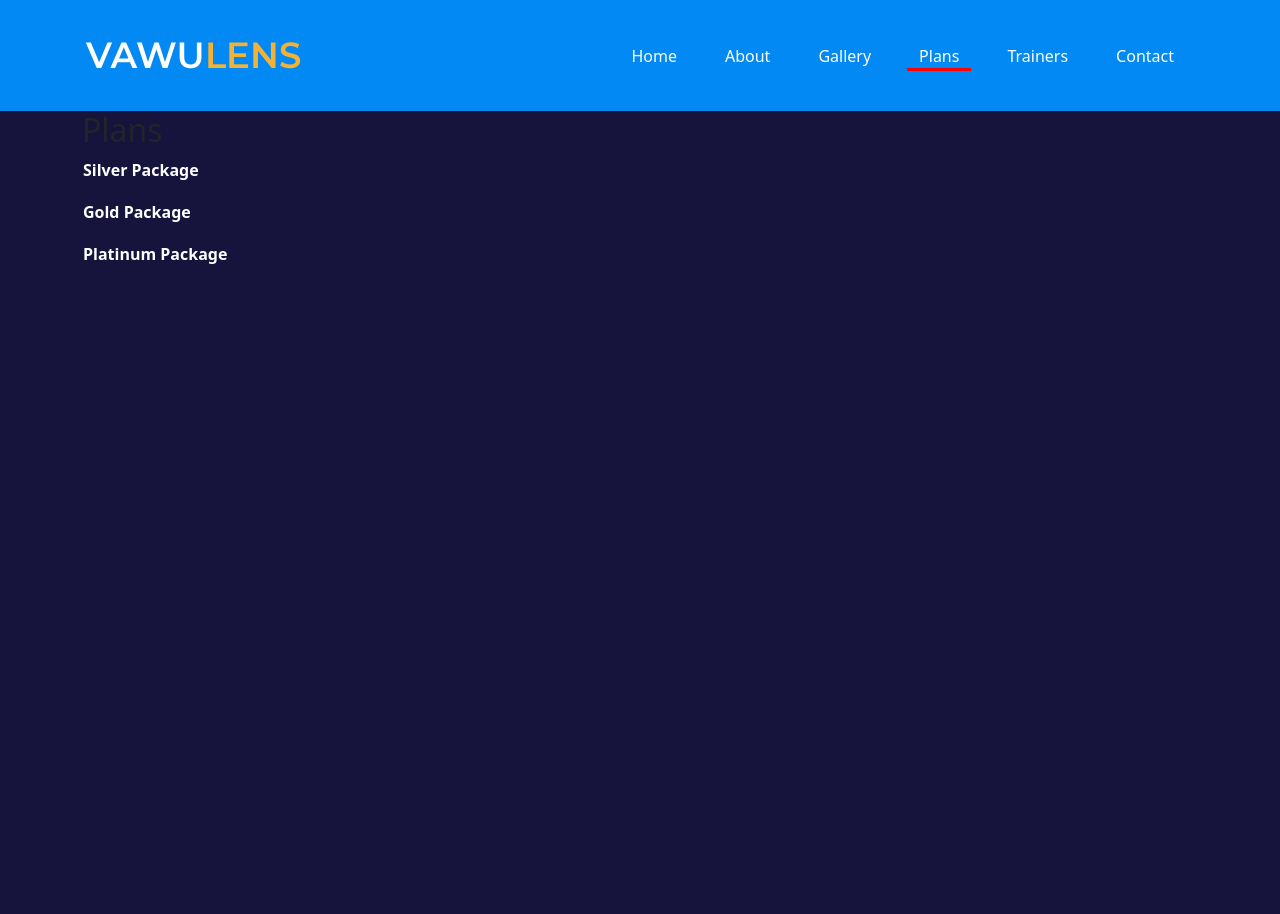
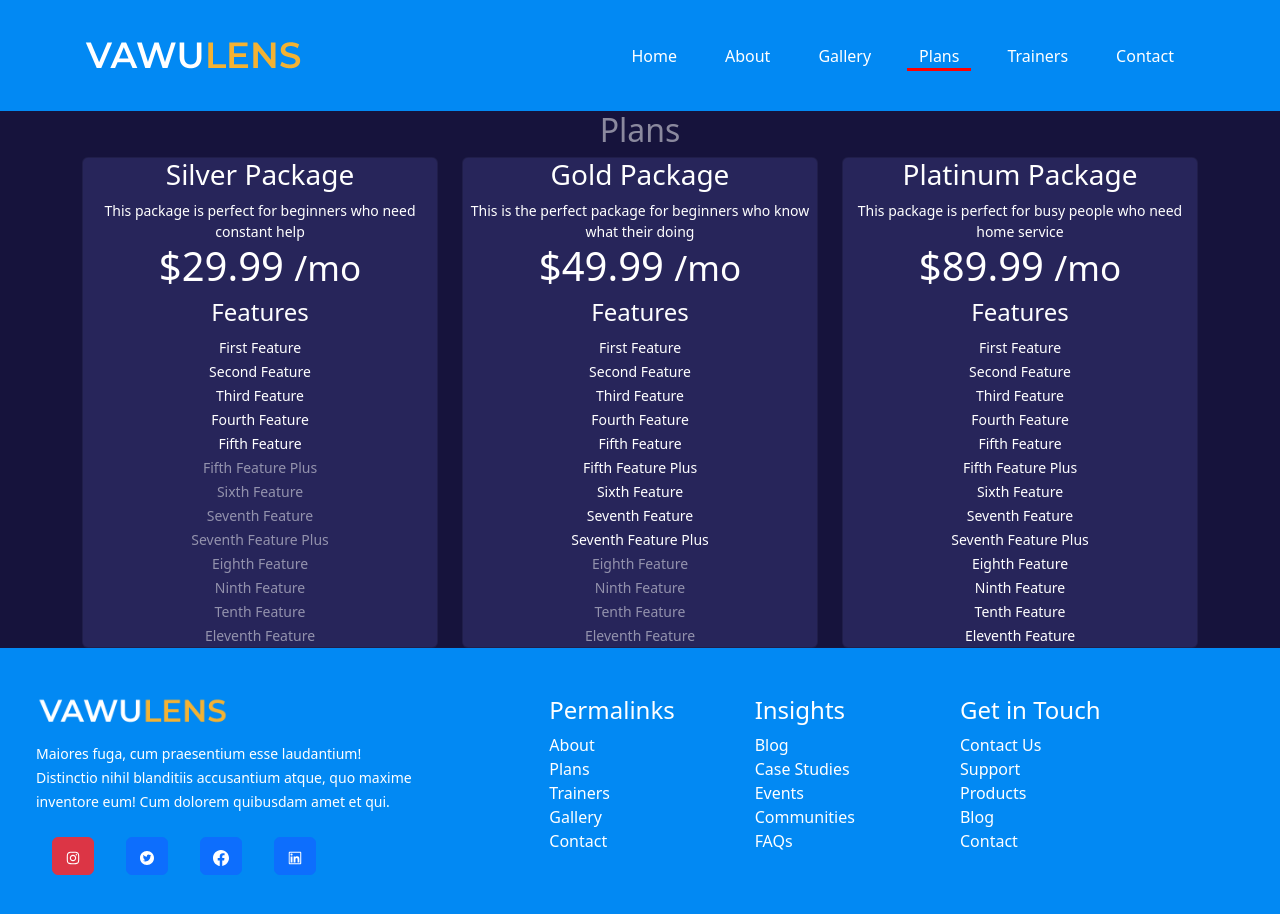
Before and after one commit to neelpopat242/VaW_gymnase, a React (Create React App) app: page /plans in a window 1280 px wide. Shown: the top 914 px of the page. Before the commit the page ends 800 px from the top, so only its background shows below. Built offline with nearby package versions, Linux system fonts and the light colour scheme.

Commit message:
Plans & Trainer UI ready

```diff
--- a/src/pages_route/about/About.js
+++ b/src/pages_route/about/About.js
@@ -1,9 +1,12 @@
 import React from 'react'
+import Footer from '../../components/Footer'
 import '../../CSS/file.css'
 
 const About = () => {
   return (
-    <div>About</div>
+    <div>
+      <Footer/>
+    </div>
   )
 }
 
--- a/src/pages_route/home/Values.js
+++ b/src/pages_route/home/Values.js
@@ -10,7 +10,7 @@ const Values = () => {
             <div className="container my-5 py-5">
                 <div className='row'>
                     <div className='col-4'>
-                        <img src={Img_jpg} alt="values" className="px-3 py-4 my-3"style={{ width: "100%", height: "90%" }} />
+                        <img src={Img_jpg} alt="values" className="px-3 py-4 my-3" style={{ width: "100%", height: "90%" }} />
                     </div>
                     <div className='col-1'></div>
                     <div className='col-7'>
--- a/src/pages_route/plans/Plans.js
+++ b/src/pages_route/plans/Plans.js
@@ -1,36 +1,60 @@
 import React from 'react'
 import '../../CSS/file.css'
 import { plans } from '../../data'
+import { Card } from 'react-bootstrap'
+import { useState } from 'react'
+import Footer from '../../components/Footer'
 
 const Plans = () => {
+
   return (
+
+<>
     <div className='container'>
-      <h2>Plans</h2>
-
+      <h2  className='text-center text-white-50'>Plans</h2>
+    <div className='row'>
       {
         plans.map(({ id, name, desc, price, features }) => {
           return (
-            <>
-              <table className='table text-white' key={id}>
-                <thead>
+            <div className='col-md-4 text-center text-white' style={{}}>
+            <Card  className="card-css"   key={id} >
 
-                  <th scope="col" >{name}</th>
+              <h3>
+                {name}
+              </h3>
+              <small>
+                {desc}
+              </small>
+              <h1>
+                {'$' + price} <small>/mo</small>
+              </h1>
+            <h4>
+              Features
 
-                </thead>
-                <tbody>
-                  <tr>
+            </h4>
+            {
+              features.map((feature) => {
+                return (
+                  <div >
+                    <small className={feature.available ? 'text-white': 'text-white-50'}>
+                      {feature.feature}
+                    </small>
+                  </div>
+                )
+              })
+            }
 
-                  </tr>
-                </tbody>
-              </table>
-
-            </>
+            </Card>
+            </div>
           )
         })
 
       }
+</div>
 
     </div>
+    <Footer/>
+    </>
   )
 }
 
--- a/src/pages_route/trainers/Trainers.js
+++ b/src/pages_route/trainers/Trainers.js
@@ -27,7 +27,7 @@ const Trainers = () => {
                 <>
                 <div className='col-md-1'></div>
                 <div className='col-md-4  py-3 my-2 '>
-                  <div class="card "  key={id}>
+                  <div class="card card-css text-white"  key={id}>
                     <img src={image} className="card-img-top mx-4 px-3 my-3  " style={{width : "80%", height : "50%" }} />
                     <div class="card-body">
                       <h5 class="card-title text-center">{name}</h5>
```
